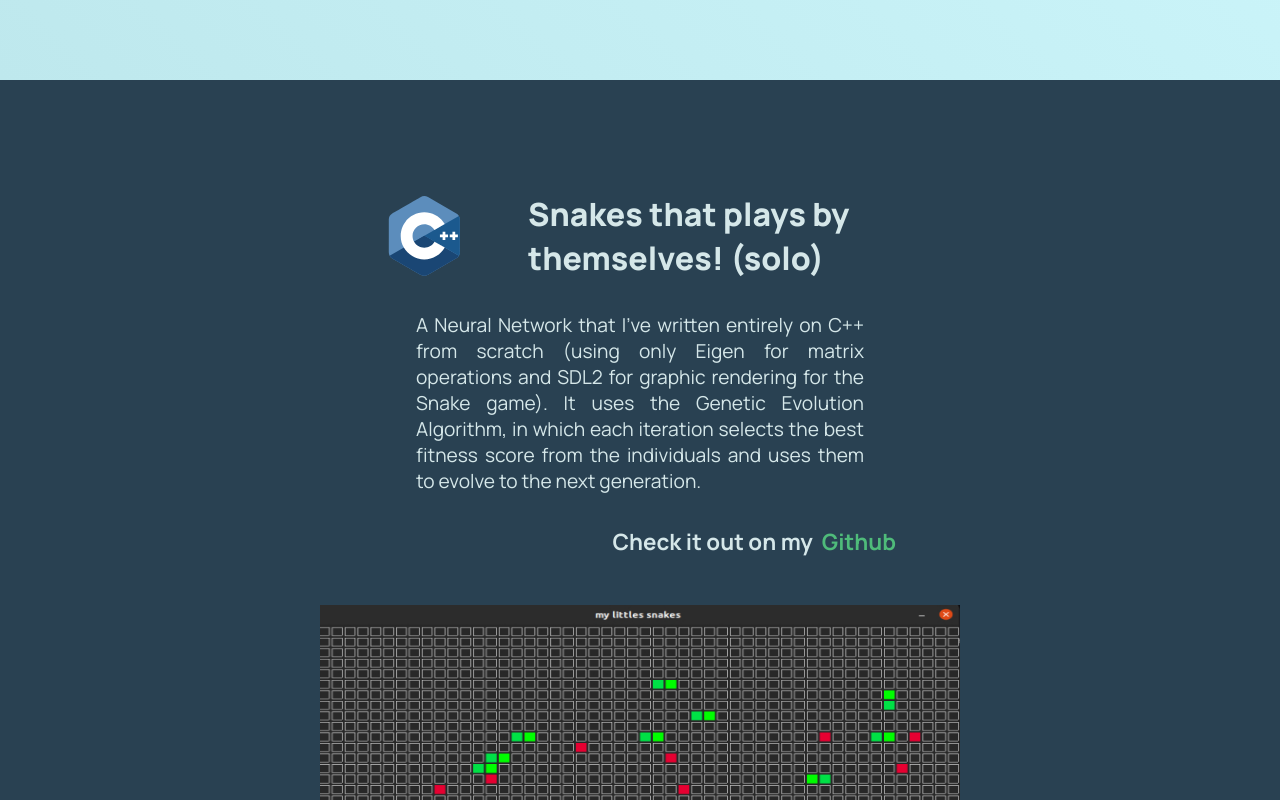
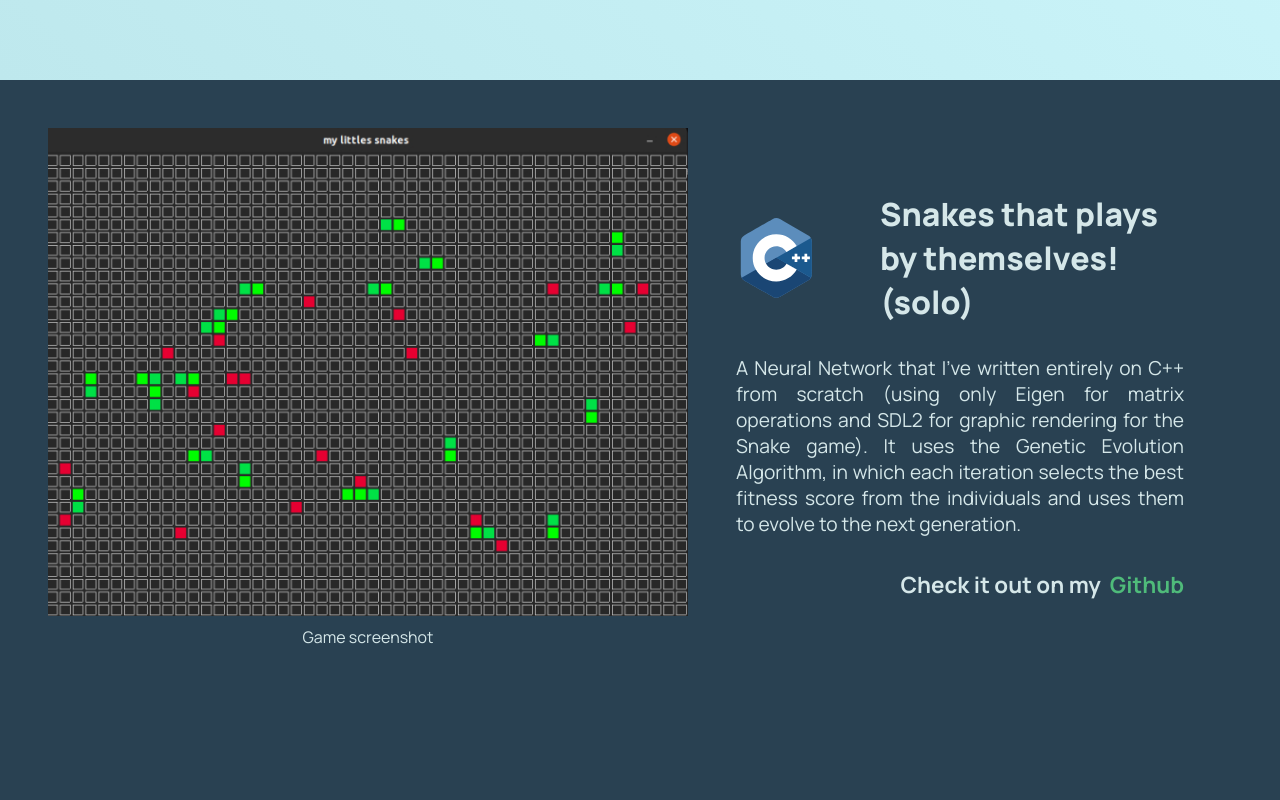
Before and after one commit to joseCarlosAndrade/Portfolio-JC, a React (Create React App) app: page / in a window 1280 px wide. Shown: the part 2320-3120 px from the top of the page. Built offline with nearby package versions, Linux system fonts and the light colour scheme.

Commit message:
mobile responsivness for snakeai

```diff
--- a/src/components/Projects/SnakeAISection/snakeaisection.css
+++ b/src/components/Projects/SnakeAISection/snakeaisection.css
@@ -70,8 +70,9 @@
 }
 
 
+
 /* responsivness */
-@media screen and (max-width: 1469px){
+@media screen and (max-width: 1000px){
     .snakeaisection {
         height: auto;
 
@@ -101,11 +102,28 @@
 
 }
 
-@media screen and (max-width: 900px) {
+@media screen and (max-width: 1300px) {
     .snakeaisection--container-texts {
         width: 60vw;
 
     }
+    .snakeaisection--container-mediainfo-image {
+        width: 50vw;
+        height: auto;
+    }
 
 
 }
+
+
+@media screen and (max-width: 1400px) {
+    .snakeaisection--container-texts {
+        width: 60vw;
+
+    }
+    .snakeaisection--container-mediainfo-image {
+        width: 50vw;
+        height: auto;
+    }
+
+}
```
